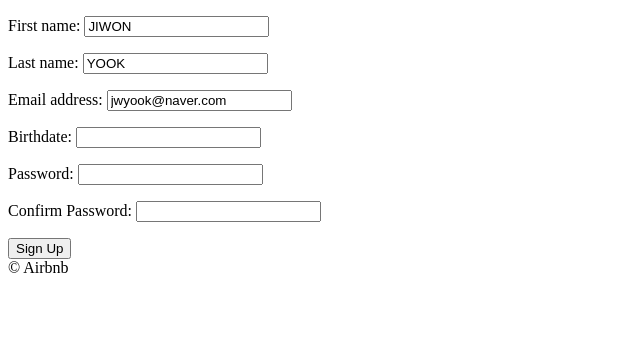
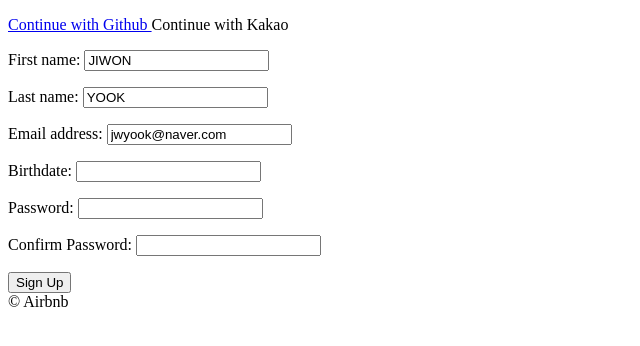
Before and after one commit to jwyook/airbnb-clone, a Django app: page /users/signup in a window 1280 px wide. Shown: the part 78-424 px from the top of the page, without its empty margins (0-640 px from the left). Run offline with Django 3.2, Linux system fonts and the light colour scheme.

Commit message:
#17.0 Github Login Part one

```diff
--- /dev/null
+++ b/templates/partials/social_login.html
@@ -0,0 +1,8 @@
+<div>
+    <a href="{% url 'users:github-login' %}">
+        Continue with Github
+    </a>
+    <a>
+        Continue with Kakao
+    </a>
+</div>
--- a/templates/users/login.html
+++ b/templates/users/login.html
@@ -8,6 +8,9 @@
 {% endblock search-bar %}
 
 {% block content %}
+
+    {% include 'partials/social_login.html'%}
+
     <form method="POST" action="{% url "users:login" %}">
         {% csrf_token %}
         {{form.as_p}}
--- a/templates/users/signup.html
+++ b/templates/users/signup.html
@@ -8,6 +8,7 @@
 {% endblock search-bar %}
 
 {% block content %}
+    {% include 'partials/social_login.html'%}
     <form method="POST" action="{% url "users:signup" %}">
         {% csrf_token %}
         {{form.as_p}}
--- a/users/admin.py
+++ b/users/admin.py
@@ -22,6 +22,7 @@ class CustomUserAdmin(UserAdmin):
                     "language",
                     "currency",
                     "superhost",
+                    "login_method",
                 )
             },
         ),
@@ -42,4 +43,5 @@ class CustomUserAdmin(UserAdmin):
         "is_superuser",
         "email_verified",
         "email_secret",
+        "login_method",
     )
--- a/users/models.py
+++ b/users/models.py
@@ -33,6 +33,16 @@ class User(AbstractUser):
 
     CURRENCY_CHOICES = ((CURRENCY_USD, "USD"), (CURRENCY_KRW, "KRW"))
 
+    LOGIN_EMAIL = "email"
+    LOGIN_GITHUB = "github"
+    LOGIN_KAKAO = "kakao"
+
+    LOGIN_CHOICES = (
+        (LOGIN_EMAIL, "Email"),
+        (LOGIN_GITHUB, "Github"),
+        (LOGIN_KAKAO, "Kakao"),
+    )
+
     avatar = models.ImageField(upload_to="avatars", blank=True)
     gender = models.CharField(choices=GENDER_CHOICES, max_length=10, blank=True)
     bio = models.TextField(blank=True)
@@ -47,6 +57,9 @@ class User(AbstractUser):
     superhost = models.BooleanField(default=False)
     email_verified = models.BooleanField(default=False)
     email_secret = models.CharField(max_length=20, default="", blank=True)
+    login_method = models.CharField(
+        max_length=50, choices=LOGIN_CHOICES, default=LOGIN_EMAIL
+    )
 
     def verify_email(self):
         if self.email_verified is False:
--- a/users/urls.py
+++ b/users/urls.py
@@ -5,6 +5,8 @@ app_name = "users"
 
 urlpatterns = [
     path("login", views.LoginView.as_view(), name="login"),
+    path("login/github", views.github_login, name="github-login"),
+    path("login/github/callback", views.github_callback, name="github-callback"),
     path("logout", views.log_out, name="logout"),
     path("signup", views.SignUpView.as_view(), name="signup"),
     path("verify/<str:key>", views.complete_verification, name="complete-verification"),
--- a/users/views.py
+++ b/users/views.py
@@ -1,3 +1,7 @@
+import os
+from tkinter import E
+import requests
+from http import client
 from django.views import View
 from django.views.generic import FormView
 from django.urls import reverse_lazy
@@ -56,3 +60,54 @@ def complete_verification(request, key):
         # to do: add error message
         pass
     return redirect(reverse("core:home"))
+
+
+def github_login(request):
+    client_id = os.environ.get("GH_ID")
+    redirect_uri = "http://127.0.0.1:8000/users/login/github/callback"
+    return redirect(
+        f"https://github.com/login/oauth/authorize?client_id={client_id}&redirect_uri={redirect_uri}&scope=read:user"
+    )
+
+
+def github_callback(request):
+    client_id = os.environ.get("GH_ID")
+    client_secret = os.environ.get("GH_SECRET")
+    code = request.GET.get("code", None)
+    if code is not None:
+        result = requests.post(
+            f"https://github.com/login/oauth/access_token?client_id={client_id}&client_secret={client_secret}&code={code}",
+            headers={"Accept": "application/json"},
+        )
+        result_json = result.json()
+        error = result_json.get("error", None)
+        if error is not None:
+            return redirect(reverse("users:login"))
+        else:
+            access_token = result_json.get("access_token")
+            profile_request = requests.get(
+                "https://api.github.com/user",
+                headers={
+                    "Authorization": f"token {access_token}",
+                    "Accept": "application/json",
+                },
+            )
+            profile_json = profile_request.json()
+            username = profile_json.get("login", None)
+            if username is not None:
+                name = profile_json.get("name")
+                email = profile_json.get("email")
+                bio = profile_json.get("bio")
+                user = models.User.objects.get(email=email)
+                if user is not None:
+                    return redirect(reverse("users:login"))
+                else:
+                    user = models.User.objects.create(
+                        username=email, first_name=name, bio=bio, email=email
+                    )
+                    login(request, user)
+                    return redirect(reverse("core:home"))
+            else:
+                return redirect(reverse("users:login"))
+    else:
+        return redirect(reverse("core:home"))
```
Also changed, not shown: users/migrations/0005_user_login_method.py (added), 2 other files.
